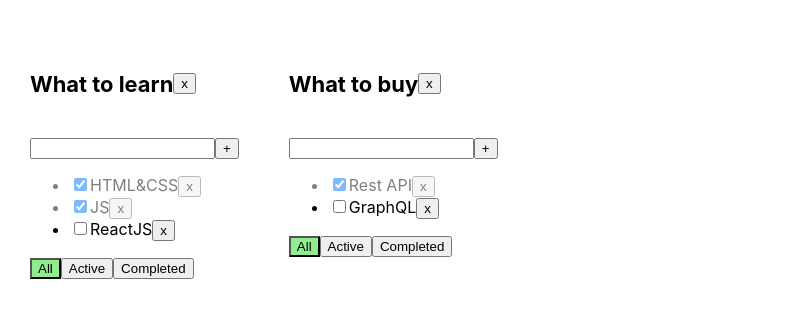
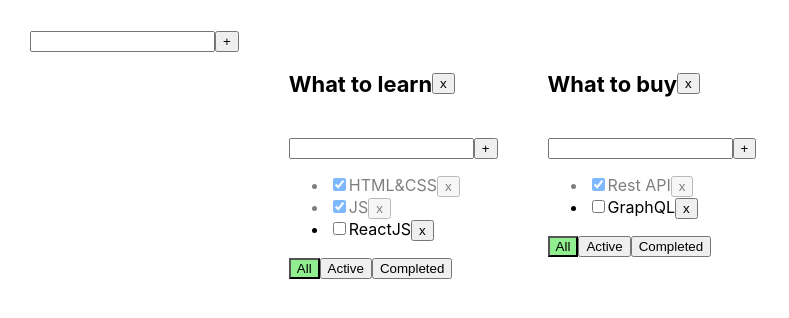
Before and after one commit to IvanBliudnik/TodolistSecondSprint, a React (Create React App) app: page / in a window 1280 px wide. Shown: the top 318 px of the page, without its empty margins (0-789 px from the left). Built offline with nearby package versions, Linux system fonts and the light colour scheme.

Commit message:
commitHomeWork

```diff
--- /dev/null
+++ b/src/AddItemForm.tsx
@@ -0,0 +1,40 @@
+import {ChangeEvent, KeyboardEvent, useState} from "react";
+import {Button} from "./Button";
+
+type AddItemFormPropsType = {
+    addItem: (title: string) => void
+   }
+
+export function AddItemForm(props: AddItemFormPropsType) {
+    const [taskTitle, setTaskTitle] = useState('')
+    const [error, setError] = useState<string | null>(null)
+    const addItem = () => {
+        if (taskTitle.trim() !== '') {
+            props.addItem(taskTitle.trim())
+            setTaskTitle('')
+        } else {
+            setError('Title is required')
+        }
+    }
+    const changeTaskTitleHandler = (event: ChangeEvent<HTMLInputElement>) => {
+        setTaskTitle(event.currentTarget.value)
+    }
+
+    const addTaskOnKeyUpHandler = (event: KeyboardEvent<HTMLInputElement>) => {
+        setError(null)
+        if (event.charCode === 13) {
+            addItem()
+        }
+    }
+
+    return <div>
+        <input
+            className={error ? 'error' : ''}
+            value={taskTitle}
+            onChange={changeTaskTitleHandler}
+            onKeyUp={addTaskOnKeyUpHandler}
+        />
+        <Button title={'+'} onClick={addItem}/>
+        {error && <div className={'error-message'}>{error}</div>}
+    </div>
+}
--- a/src/App.tsx
+++ b/src/App.tsx
@@ -2,6 +2,8 @@ import './App.css';
 import {Todolist} from "./Todolist";
 import React, {useState} from 'react';
 import {v1} from "uuid";
+import {Button} from "./Button";
+import {AddItemForm} from "./AddItemForm";
 
 export type TaskType = {
     id: string
@@ -93,11 +95,22 @@ function App() {
     const changeTaskStatus = (taskId: string, isDone: boolean, todolistId: string) => {
         setTasks((prevState) => ({...prevState, [todolistId]: [...prevState[todolistId].map(el=>el.id === taskId? {...el,isDone} :el)]}))
     }
-
+    function addTodoList(title:string) {
+        let todolist: TodolistType = {
+            id: v1(),
+            title: title,
+            filter: 'all',
+        };
+        setTodolists([todolist, ...todolists])
+        //отправляем новый обьект в старый массив [tasks, setTasks]
+        //создав копию tasks и добавив новое свойство обьекта [todolist.id]: с пока что пустым массивом[]
+        setTasks({...tasks, [todolist.id]: []})
+    }
 
     return (
         <div className="App">
-            {todolists.map(tl => {
+            <AddItemForm addItem={addTodoList}/>
+                               {todolists.map(tl => {
                 let tasksForTodolist = tasks[tl.id];
                 debugger
                 return (
--- a/src/Todolist.tsx
+++ b/src/Todolist.tsx
@@ -1,6 +1,7 @@
 import {FilterValuesType, TaskType} from "./App";
-import {ChangeEvent, KeyboardEvent, useState} from "react";
+import {ChangeEvent} from "react";
 import {Button} from "./Button";
+import {AddItemForm} from "./AddItemForm";
 
 type PropsType = {
     title: string
@@ -21,15 +22,11 @@ export const Todolist = (props: PropsType) => {
         filter,
         removeTask,
         changeFilter,
-        addTask,
         changeTaskStatus,
         todolistId,
-        removeTodolist
+        removeTodolist,
+
     } = props
-
-    const [taskTitle, setTaskTitle] = useState('')
-    const [error, setError] = useState<string | null>(null)
-
 
     let tasksForTodolist = tasks;
     if (filter === 'active') {
@@ -38,36 +35,16 @@ export const Todolist = (props: PropsType) => {
     if (filter === 'completed') {
         tasksForTodolist = tasks.filter(task => task.isDone);
     }
-
-    debugger
     const removeTodolistHandler = () => {
         removeTodolist(todolistId)
-    }
-
-    const addTaskHandler = () => {
-        if (taskTitle.trim() !== '') {
-            addTask(todolistId, taskTitle.trim())
-            setTaskTitle('')
-        } else {
-            setError('Title is required')
-        }
-    }
-
-    const changeTaskTitleHandler = (event: ChangeEvent<HTMLInputElement>) => {
-        setTaskTitle(event.currentTarget.value)
-    }
-
-    const addTaskOnKeyUpHandler = (event: KeyboardEvent<HTMLInputElement>) => {
-        setError(null)
-        if (event.key === 'Enter') {
-            addTaskHandler()
-        }
     }
 
     const changeFilterTasksHandler = (filter: FilterValuesType, todolistId: string) => {
         changeFilter(todolistId, filter)
     }
-
+    const addTask = (title:string) => {
+        props.addTask(todolistId, title);
+    }
     return (
         <div>
             <h3>
@@ -76,16 +53,7 @@ export const Todolist = (props: PropsType) => {
                     <Button title={'x'} onClick={removeTodolistHandler}/>
                 </div>
             </h3>
-            <div>
-                <input
-                    className={error ? 'error' : ''}
-                    value={taskTitle}
-                    onChange={changeTaskTitleHandler}
-                    onKeyUp={addTaskOnKeyUpHandler}
-                />
-                <Button title={'+'} onClick={addTaskHandler}/>
-                {error && <div className={'error-message'}>{error}</div>}
-            </div>
+            <AddItemForm addItem={addTask} />
 
             {
                 tasksForTodolist.length === 0
```
